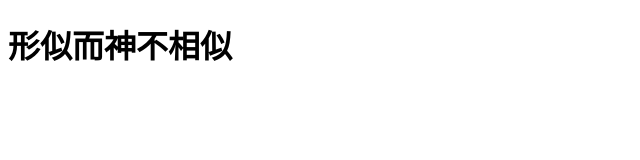
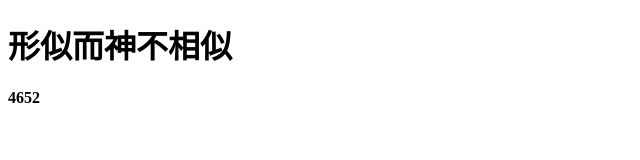
Before and after one commit to shicyuanya/project_01, a plain HTML site: page index.html in a window 1280 px wide. Shown: the full height of the page, 0-640 px from the left. Drawn offline with Linux system fonts and the light colour scheme.

Commit message:
第一次修改index.html

```diff
--- a/index.html
+++ b/index.html
@@ -8,5 +8,6 @@
 </head>
 <body>
     <h1>形似而神不相似</h1>
+    <h4>4652</h4>
 </body>
 </html>
```
